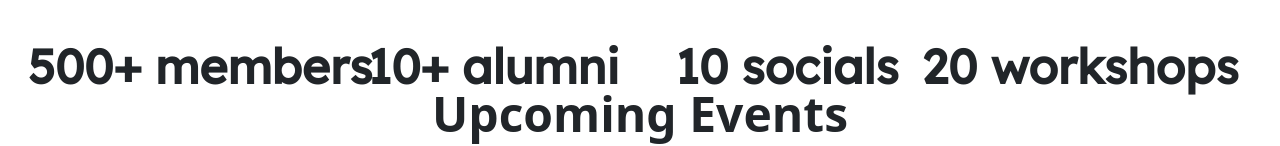
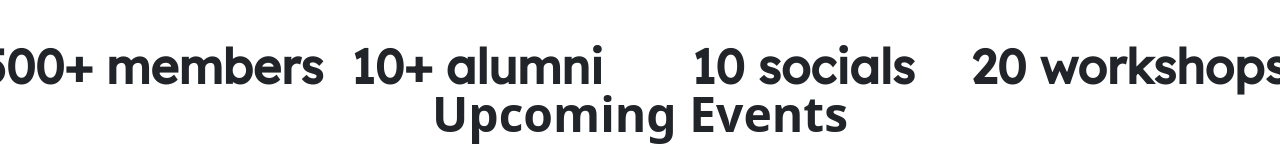
Before and after one commit to acm-ucr/acm-hydra, a Next.js app: page / in a window 1280 px wide. Shown: the part 659-805 px from the top of the page. Built offline with nearby package versions, Linux system fonts and the light colour scheme.

Commit message:
remove stats width. moving changes to different branch. ran prettier

```diff
--- a/components/Stats.js
+++ b/components/Stats.js
@@ -3,7 +3,7 @@ import { Row, Col } from "react-bootstrap";
 
 const Stats = () => {
 	return (
-		<Row className='font-lexend text-5xl decoration-black font-semibold flex justify-between items-center whitespace-nowrap mx-auto w-11/12'>
+		<Row className='font-lexend text-5xl decoration-black font-semibold flex justify-between items-center whitespace-nowrap'>
 			<Col
 				sm={12}
 				md={6}
```
